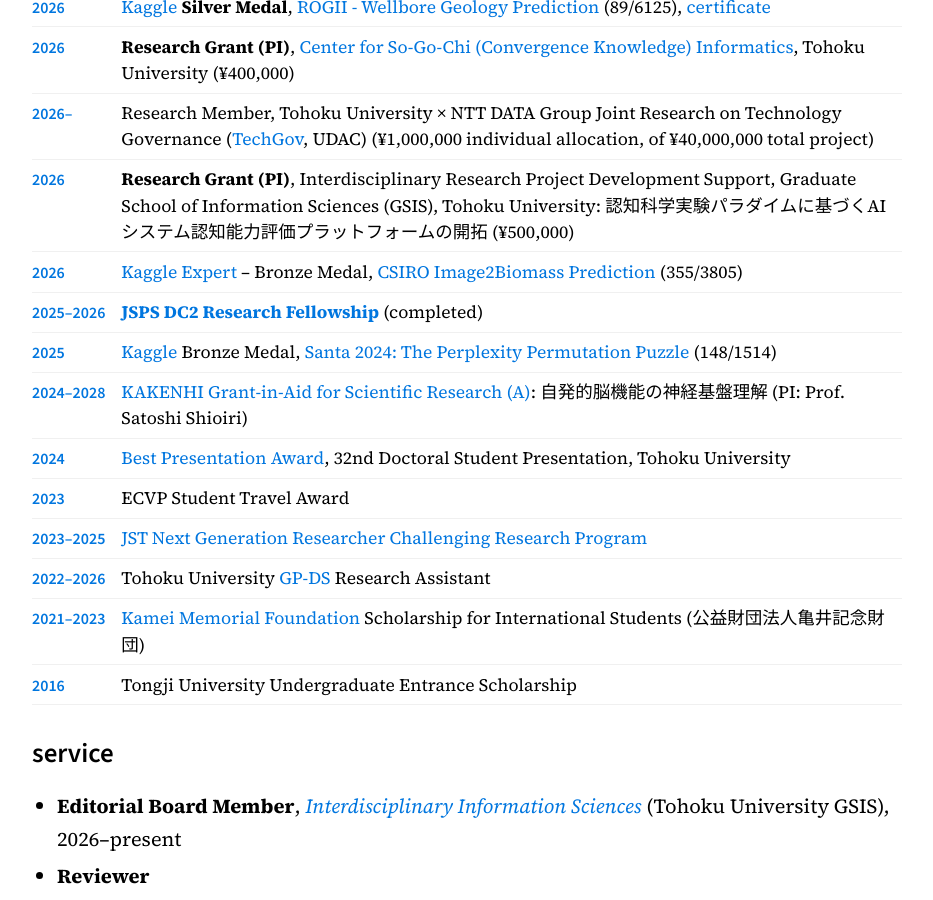
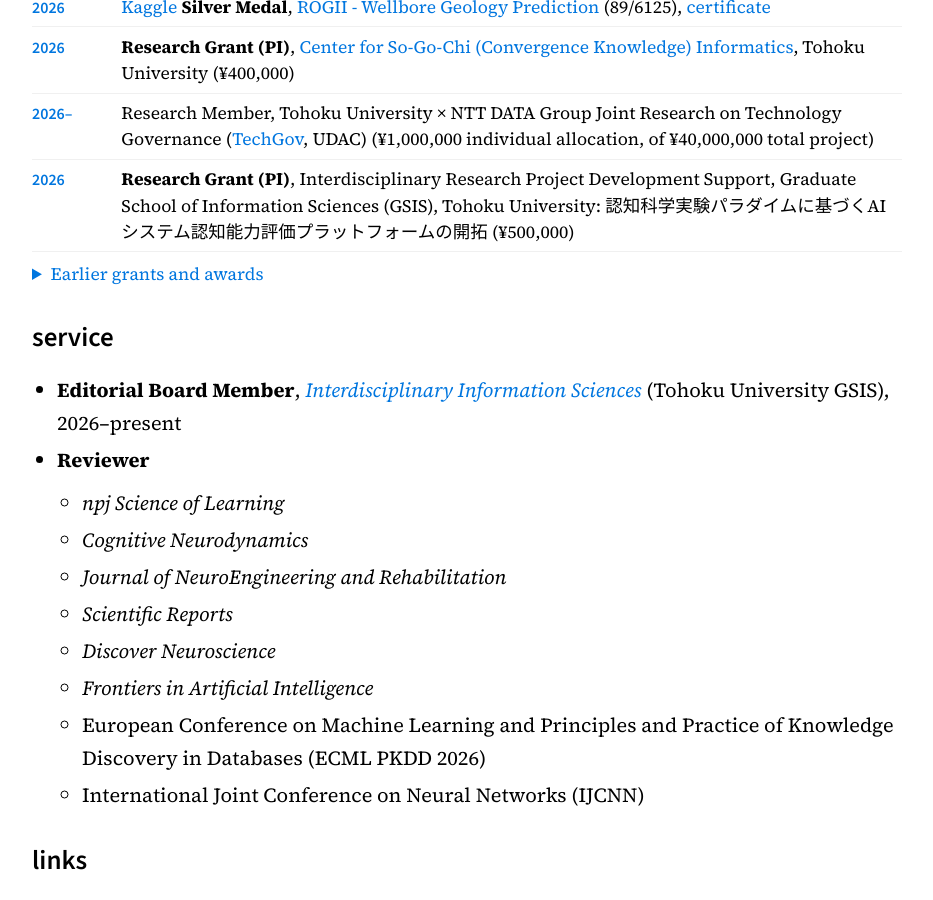
Before and after one commit to dengzhe-hou/dengzhe-hou.github.io, a Jekyll site: the page built from _pages/about.md, in a window 1280 px wide and 900 px high, scrolled down 3825 px. Shown: the whole window, without its empty margins (173-1106 px from the left). Built offline with Jekyll 4.4.1, drawn with Linux system fonts in a browser that asks for light colours; some web fonts are replaced.

Commit message:
Fold older grants and awards

```diff
--- a/_pages/about.md
+++ b/_pages/about.md
@@ -241,6 +241,10 @@ Supervisors: Prof. [Kazunori Yamada](https://yamada-lab.gr.jp/en/index.html), As
 | **2026** | **Research Grant (PI)**, [Center for So-Go-Chi (Convergence Knowledge) Informatics](https://www.aisogochi.tohoku.ac.jp/), Tohoku University (¥400,000) |
 | **2026–** | Research Member, Tohoku University × NTT DATA Group Joint Research on Technology Governance ([TechGov](https://techgov.udac.tohoku.ac.jp/ja/index.html#home), UDAC) (¥1,000,000 individual allocation, of ¥40,000,000 total project) |
 | **2026** | **Research Grant (PI)**, Interdisciplinary Research Project Development Support, Graduate School of Information Sciences (GSIS), Tohoku University: 認知科学実験パラダイムに基づくAIシステム認知能力評価プラットフォームの開拓 (¥500,000) |
+
+<details class="news-archive" markdown="1">
+<summary>Earlier grants and awards</summary>
+
 | **2026** | [Kaggle Expert](https://www.kaggle.com/monkeydz) – Bronze Medal, [CSIRO Image2Biomass Prediction](https://www.kaggle.com/competitions/csiro-biomass) (355/3805) |
 | **2025–2026** | **[JSPS DC2 Research Fellowship](https://kaken.nii.ac.jp/ja/grant/KAKENHI-PROJECT-25KJ0641)** (completed) |
 | **2025** | [Kaggle](https://www.kaggle.com/monkeydz) Bronze Medal, [Santa 2024: The Perplexity Permutation Puzzle](https://www.kaggle.com/competitions/santa-2024) (148/1514) |
@@ -251,6 +255,8 @@ Supervisors: Prof. [Kazunori Yamada](https://yamada-lab.gr.jp/en/index.html), As
 | **2022–2026** | Tohoku University [GP-DS](https://gp-ds.tohoku.ac.jp/ja/index.html) Research Assistant |
 | **2021–2023** | [Kamei Memorial Foundation](https://kmfo.or.jp/) Scholarship for International Students (公益財団法人亀井記念財団) |
 | **2016** | Tongji University Undergraduate Entrance Scholarship |
+
+</details>
 
 ## Service
 
```
